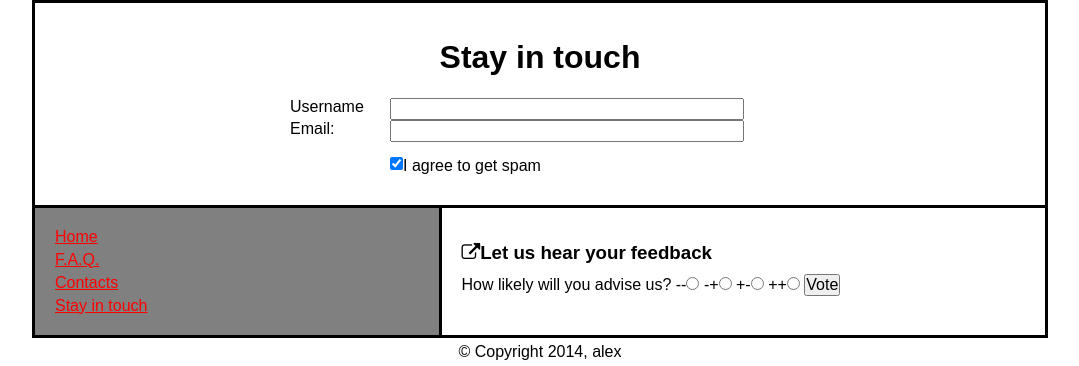
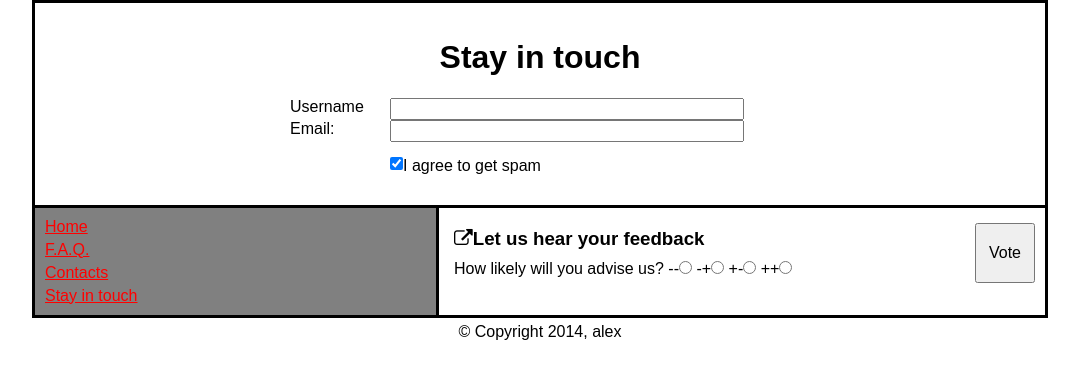
Before and after one commit to brain-geek/js_course_homeworks, a plain HTML site: page hw4/index.html in a window 1280 px wide. Shown: the part 1192-1558 px from the top of the page, without its empty margins (100-1179 px from the left). Drawn offline with Linux system fonts and the light colour scheme.

Commit message:
Fix medium responsive site. Fixes #5.

```diff
--- a/hw4/styles.css
+++ b/hw4/styles.css
@@ -161,6 +161,8 @@ section:first-of-type {
 
 #bottom {
   border-bottom: 3px solid black;
+  box-sizing: border-box;
+  overflow: auto;
 }
 
 /****** Bottom nav block ******/
@@ -170,11 +172,13 @@ section:first-of-type {
   border-right: 3px solid black;
   display: inline-block;
   background-color: grey;
+  float: left;
+  box-sizing: border-box;
 }
 
 #bottom nav ul {
   list-style: none;
-  margin: 20px;
+  margin: 10px;
 }
 
 #bottom nav li {
@@ -195,12 +199,24 @@ section:first-of-type {
   margin-right: 0px auto;
   display: inline-block;
   border: none;
+  width: 60%;
+  box-sizing: border-box;
+  position: relative;
 }
 
 #feedback .feedback {
   padding-top: 10px;
+  padding-right: 80px;
 }
 
+#feedback button {
+  display: block;
+  height: 60px;
+  width: 60px;
+  position: absolute;
+  right: 10px;
+  top: 10px;
+}
 /****** Footer block ******/
 footer {
   text-align: center;
@@ -219,9 +235,16 @@ footer {
 
   #bottom nav li {
     display: inline-block;
-    width: 19%;
+    width: 20%;
+
+    box-sizing: border-box;
+    display: block;
+    float: left;
 
     border-right: 1px solid;
+
+    margin-top: 50px;
+    margin-bottom: 50px;
   }
 
   #bottom nav li:last-child {
```
